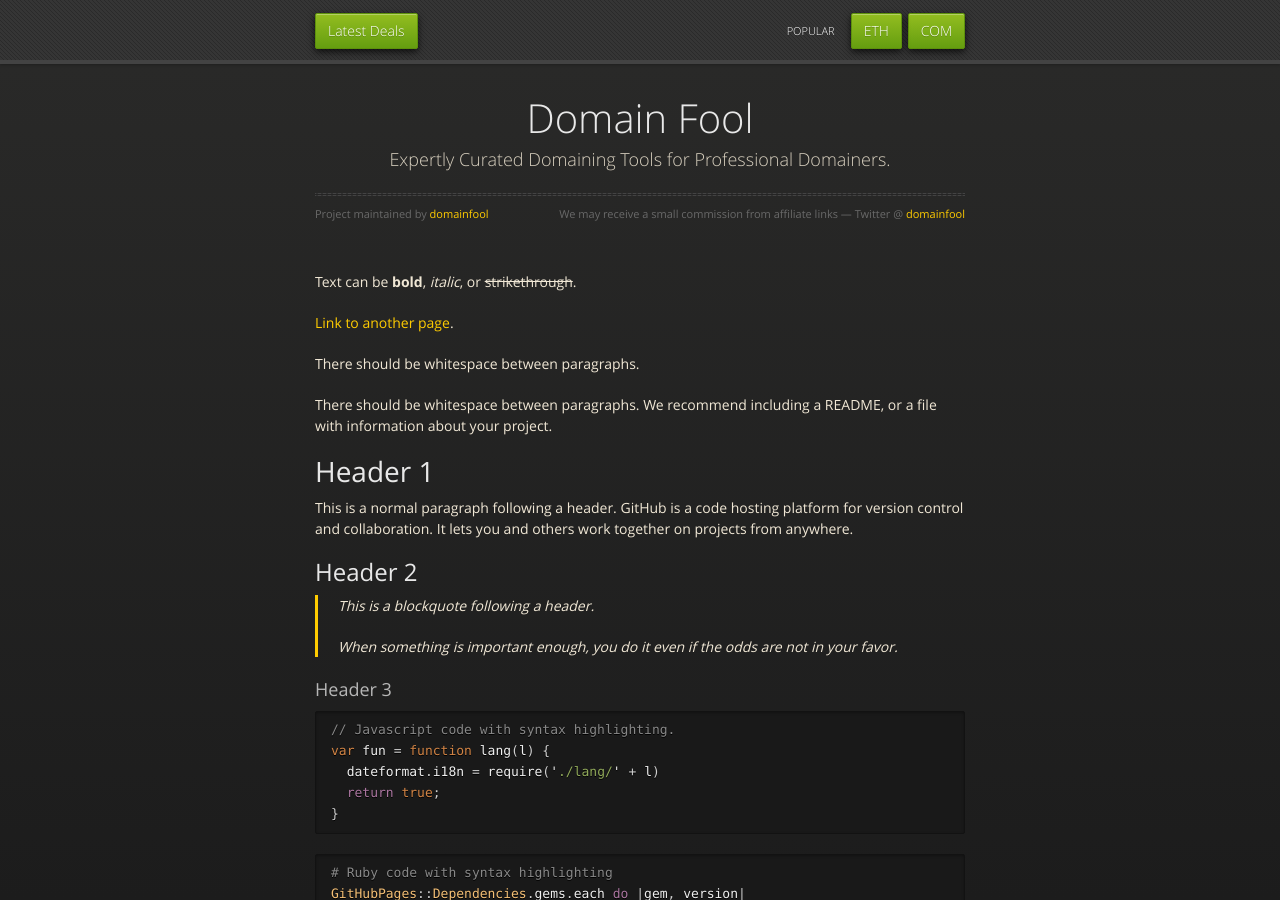
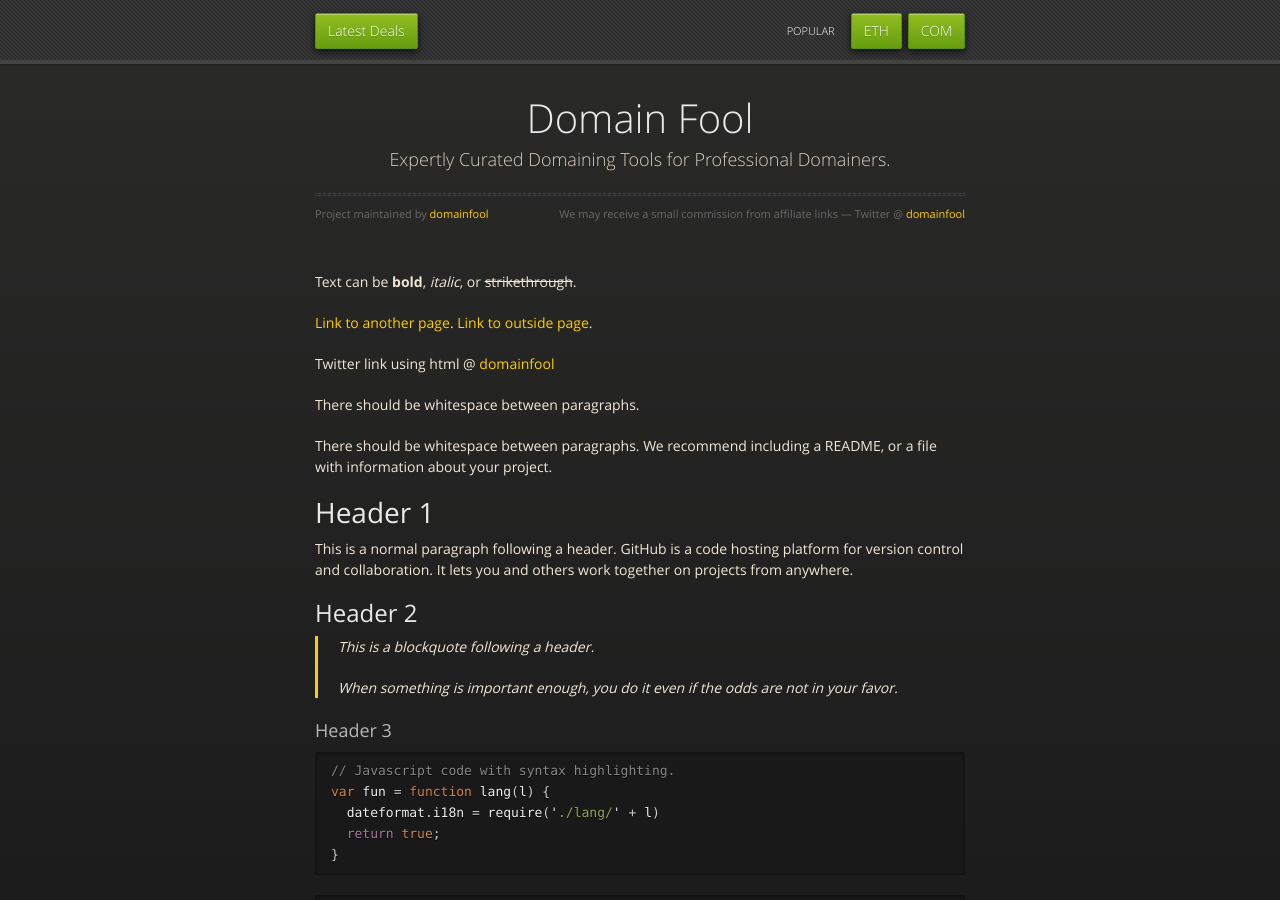
Before and after one commit to domainfool/domainfool.github.io, a Jekyll site: the page built from index.md, in a window 1280 px wide and 900 px high. Built offline with Jekyll 4.4.1, drawn with Linux system fonts in a browser that asks for light colours.

Commit message:
Update index.md

```diff
--- a/index.md
+++ b/index.md
@@ -5,6 +5,9 @@ layout: default
 Text can be **bold**, _italic_, or ~~strikethrough~~.
 
 [Link to another page](./another-page.html).
+[Link to outside page](https://brandbucket.com/profile/brandmaker).
+
+Twitter link using html @ <a href="https://twitter.com/domainfool">domainfool</a>
 
 There should be whitespace between paragraphs.
 
```
